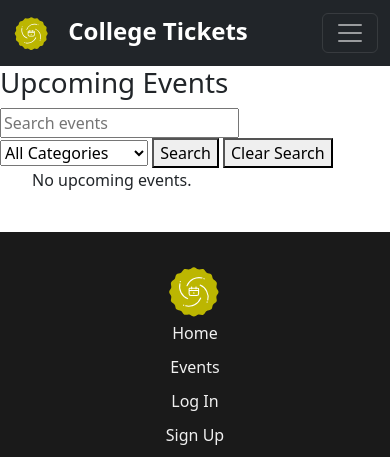
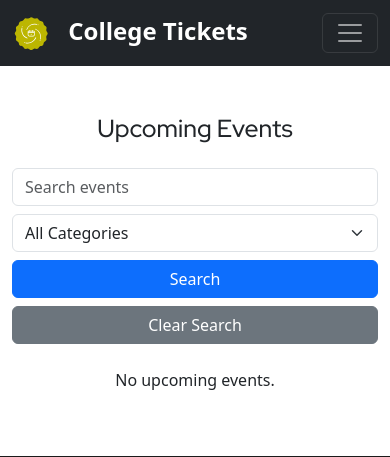
Before and after one commit to SShasholko/College-Event-Ticketing-Platform--Django-e-commerce-project---2-, a Django app: page /events/ in a window 390 px wide. Shown: the top 457 px of the page. Run offline with Django 5.2, Linux system fonts and the light colour scheme; tables that the repository leaves empty hold one stand-in row (values such as "Sample post"); some libraries are stand-ins or nearby versions.

Commit message:
Upcoming Events page styling

```diff
--- a/event_ticketing/events/templates/events/event_list.html
+++ b/event_ticketing/events/templates/events/event_list.html
@@ -1,18 +1,23 @@
 {% extends 'events/base.html' %}
-
+{% load static %}
 {% block title %}Event List{% endblock %}
 
 {% block content %}
-    <h1>Upcoming Events</h1>
+<div class="container my-5">
+    <div class="text-center mb-4 h2-style">
+        <h2>Upcoming Events</h2>
+    </div>
 
-
-        <!-- Form for searching and filtering by category -->
-        <form method="GET" action="{% url 'event_list' %}">
+<!-- Responsive Search and Filter Form -->
+<form method="GET" action="{% url 'event_list' %}" class="row g-2 mb-4 justify-content-center align-items-center">
     <!-- Search Input -->
-            <input type="text" name="search" placeholder="Search events" value="{{ search_query }}">
+    <div class="col-12 col-sm-6 col-md-4">
+        <input type="text" name="search" class="form-control" placeholder="Search events" value="{{ search_query }}">
+    </div>
 
     <!-- Category Dropdown -->
-            <select name="category">
+    <div class="col-12 col-sm-4 col-md-3">
+        <select name="category" class="form-select">
             <option value="">All Categories</option>
             {% for category in categories %}
                 <option value="{{ category.id }}" {% if category.id == category_filter %}selected{% endif %}>
@@ -20,38 +25,93 @@
                 </option>
             {% endfor %}
         </select>
+    </div>
 
-            <button type="submit">Search</button>
+    <!-- Search Button -->
+    <div class="col-12 col-sm-4 col-md-2 d-grid">
+        <button type="submit" class="btn btn-primary">Search</button>
+    </div>
 
-        <!-- Clear Search Button -->
-        <a href="{% url 'event_list' %}">
-            <button type="button">Clear Search</button>
-        </a>
-
-
+    <!-- Clear Button -->
+    <div class="col-12 col-sm-4 col-md-2 d-grid">
+        <a href="{% url 'event_list' %}" class="btn btn-secondary">Clear Search</a>
+    </div>
 </form>
 
 
+    <!-- Event List -->
+    <div class="row">
+        {% for event in events %}
+        <div class="col-12 mb-4">
+            <div class="card shadow-lg h-100">
+                <div class="row g-0">
+                    <!-- Event Image -->
+                    <div class="col-md-4">
+                        {% if event.image %}
+                        <a href="{% url 'event_detail' event.id %}">
+                            <img src="{{ event.image.url }}" class="img-fluid rounded-start event-image" alt="{{ event.title }}"></a>
+                        {% else %}
+                        <a href="{% url 'event_detail' event.id %}">
+                            <img src="{% static 'images/default-event.avif' %}" class="img-fluid rounded-start event-image" alt="Default Event"></a>
+                        {% endif %}
+                    </div>
 
-    <ul>
-        {% for event in events %}
-        <li>
-            <!-- Link to Event Details Page -->
-            <a href="{% url 'event_detail' event.id %}">{{ event.title }}</a>
+                    <!-- Event Details -->
+                    <div class="col-md-8">
+                        <div class="card-body">
+                            <h3 class="card-title event-title">{{ event.title }}</h3>
+                            <p class="card-text">{{ event.description|truncatewords:50 }}</p>
+                            <p><strong>Date:</strong> {{ event.date_time|date:"F d, Y h:i A" }}</p>
+                            <p><strong>Tickets Remaining:</strong> {{ event.remaining_tickets }}</p>
 
-            <!-- Add Image to Event List -->
-            {% if event.image %}
-                <img src="{{ event.image.url }}" alt="{{ event.title }}" style="width: 300px;">
-            {% endif %}
+                            <!-- View Details Button -->
+                            <div class="d-flex justify-content-end">
+                                <a href="{% url 'event_detail' event.id %}" class="btn random-gradient-btn mt-3">View Details</a>
+                            </div>
+                        </div>
+                    </div>
+                </div>
+            </div>
+        </div>
+        {% empty %}
+        <div class="col-12">
+            <p class="text-center">No upcoming events.</p>
+        </div>
+        {% endfor %}
+    </div>
+</div>
 
-            <!-- Display Event Details -->
-            <strong>{{ event.title }}</strong> - {{ event.date_time }}<br>
-            {{ event.description }}<br>
-            Tickets Remaining: {{ event.remaining_tickets }}
-        </li>
-        {% empty %}
-        <p>No upcoming events.</p>
-        {% endfor %}
-    </ul>
+
+<script>
+    // Array of gradient styles
+    const gradients = [
+        'linear-gradient(to right, #ff6f61, #ff9472)',
+        'linear-gradient(to right, #6b5b95, #b8a9c9)',
+        'linear-gradient(to right, #88b04b, #d0e17d)',
+        'linear-gradient(to right, #f7cac9, #f3a683)',
+        'linear-gradient(to right, #92a8d1, #34ace0)',
+        'linear-gradient(to right, #ffb347, #ffcc33)',
+        'linear-gradient(to right, #d4a5a5, #ff8c94)',
+        'linear-gradient(to right, #b565a7, #8e44ad)',
+        'linear-gradient(to right, #009688, #48c9b0)',
+        'linear-gradient(to right, #ff8c00, #ff6347)'
+    ];
+
+    // Get all buttons with the class 'random-gradient-btn'
+    const buttons = document.querySelectorAll('.random-gradient-btn');
+
+    // Assign a random gradient style to each button
+    buttons.forEach(button => {
+        const randomGradient = gradients[Math.floor(Math.random() * gradients.length)];
+        button.style.background = randomGradient;
+        button.style.border = 'none';
+        button.style.color = '#fff';  // Ensure text is white for readability
+        button.style.transition = 'background 0.3s ease';  // Smooth transition effect
+    });
+</script>
+
+
+
+
 
 {% endblock %}
--- a/event_ticketing/static/css/style.css
+++ b/event_ticketing/static/css/style.css
@@ -239,3 +239,32 @@
         margin-bottom: 10px;
     }
 }
+/* ________________________________________________________ */
+
+
+/* Gradient Button Styles */
+.random-gradient-btn {
+    font-weight: bold;
+    padding: 10px 40px;
+    border-radius: 25px;
+    box-shadow: 0 4px 10px rgba(0, 0, 0, 0.1);
+    text-shadow: 1px 1px 2px rgba(0, 0, 0, 0.2);
+    cursor: pointer;
+    display: inline-block;
+}
+
+
+
+/* Set a fixed size for event images */
+.event-image {
+    width: 100%;
+    height: 300px; /* Adjust the height as needed */
+    object-fit: cover;
+    border-radius: 8px;
+}
+.event-title{
+    font-family: "Red Hat Display", sans-serif;
+    font-size: 1.4em;
+    font-weight: 500;
+    margin: 0 30px 30px 0;
+}
```
Lines whose indentation alone changed are shown as unchanged.
